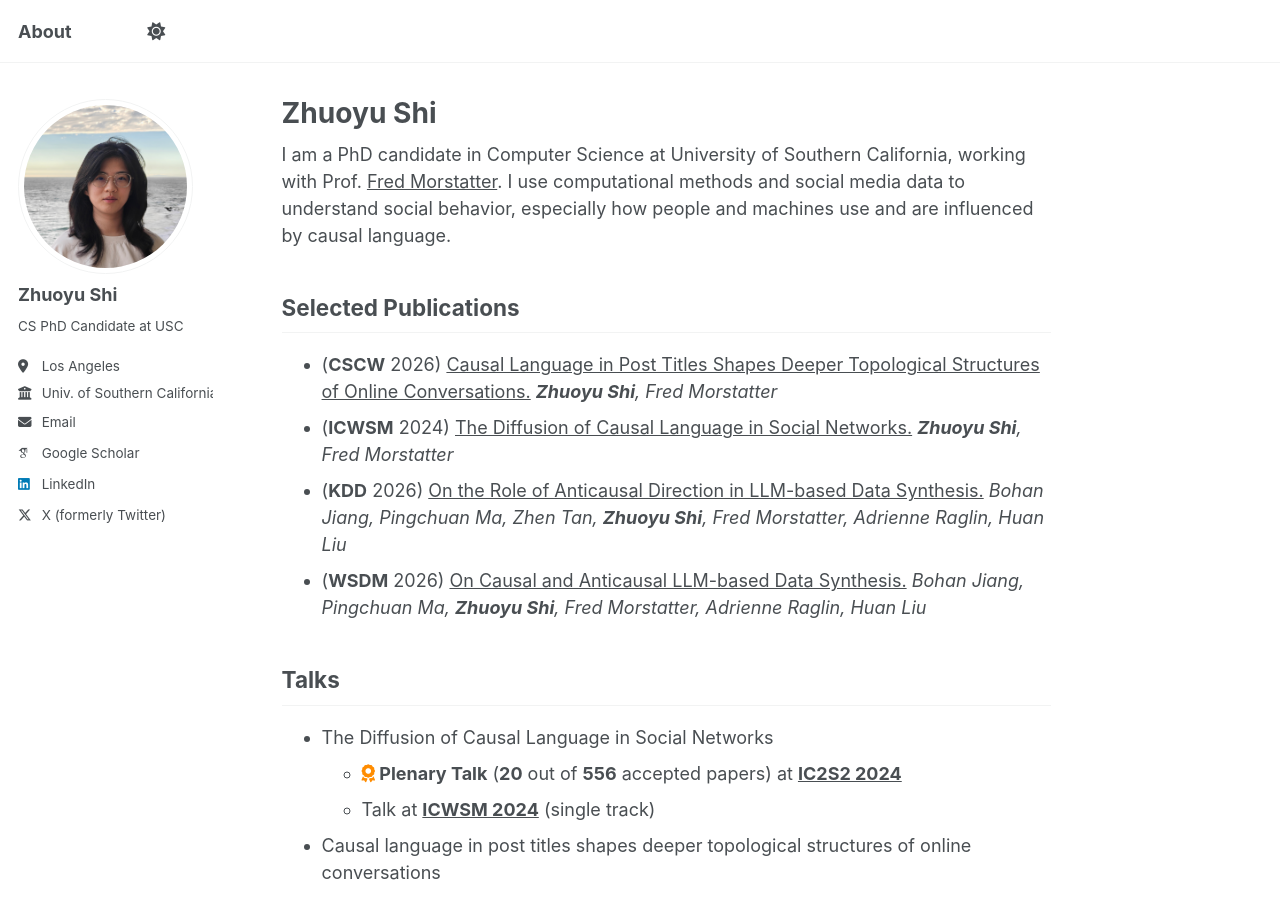
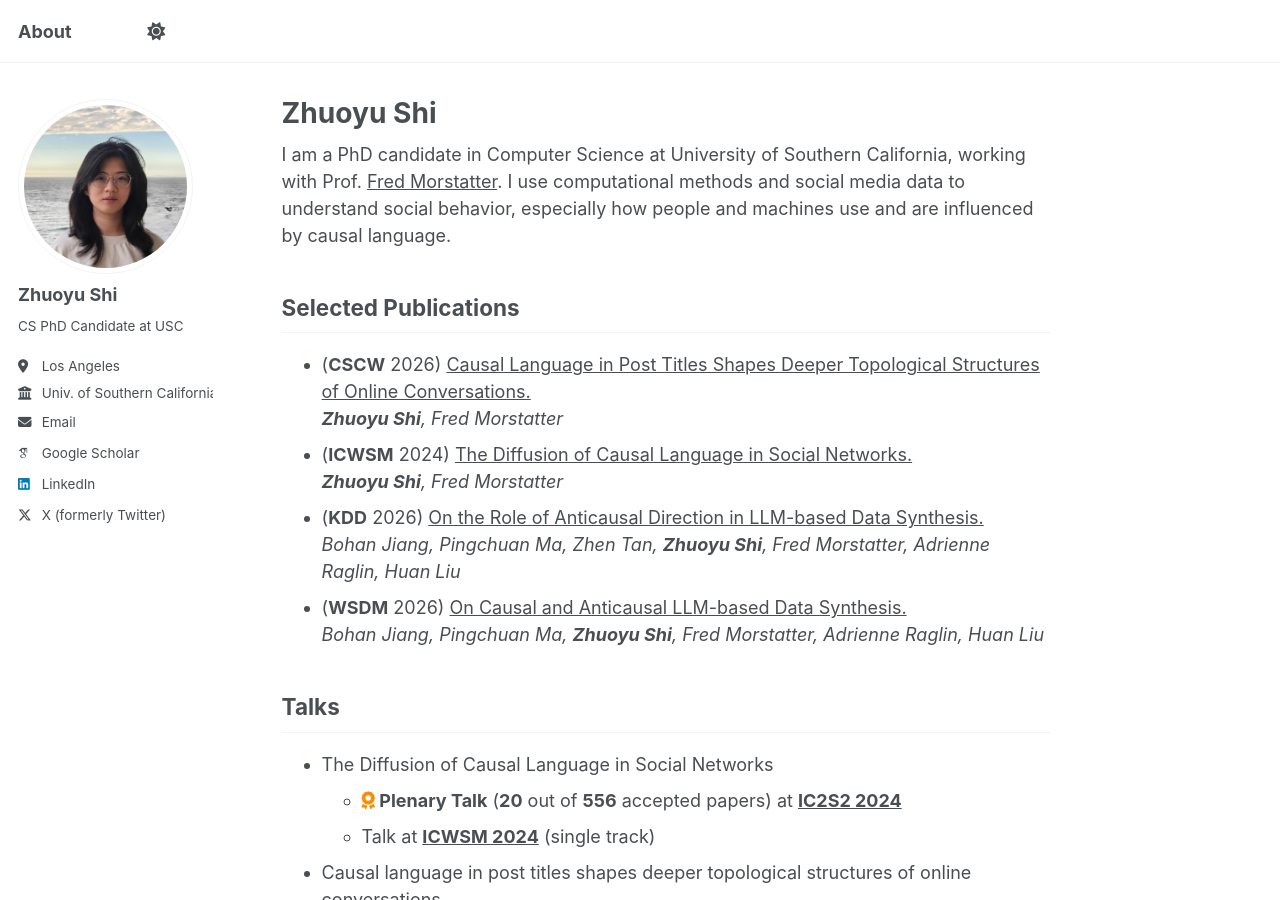
Before and after one commit to ZhuoyuShiii/zhuoyushiii.github.io, a Jekyll site: the page built from _pages/about.md, in a window 1280 px wide and 900 px high. Built offline with Jekyll 4.4.1, drawn with Linux system fonts in a browser that asks for light colours; some web fonts are replaced; a script that is not in the unit is left out.

Commit message:
Update about.md

```diff
--- a/_pages/about.md
+++ b/_pages/about.md
@@ -12,13 +12,13 @@ I am a PhD candidate in Computer Science at University of Southern California, w
 
 ## Selected Publications
 
-* (**CSCW** 2026) <a style="color:inherit" href="https://dl.acm.org/doi/pdf/10.1145/3816908">Causal Language in Post Titles Shapes Deeper Topological Structures of Online Conversations.</a>
+* (**CSCW** 2026) <a style="color:inherit" href="https://dl.acm.org/doi/pdf/10.1145/3816908">Causal Language in Post Titles Shapes Deeper Topological Structures of Online Conversations.</a> <br>
 _**Zhuoyu Shi**, Fred Morstatter_
-* (**ICWSM** 2024) <a style="color:inherit" href="https://ojs.aaai.org/index.php/ICWSM/article/view/31399">The Diffusion of Causal Language in Social Networks.</a>
+* (**ICWSM** 2024) <a style="color:inherit" href="https://ojs.aaai.org/index.php/ICWSM/article/view/31399">The Diffusion of Causal Language in Social Networks.</a> <br>
 _**Zhuoyu Shi**, Fred Morstatter_
-* (**KDD** 2026) <a style="color:inherit" href="[/article/view/31399](https://dl.acm.org/doi/abs/10.1145/3770855.3817910)">On the Role of Anticausal Direction in LLM-based Data Synthesis.</a>
+* (**KDD** 2026) <a style="color:inherit" href="[/article/view/31399](https://dl.acm.org/doi/abs/10.1145/3770855.3817910)">On the Role of Anticausal Direction in LLM-based Data Synthesis.</a> <br>
 _Bohan Jiang, Pingchuan Ma, Zhen Tan, **Zhuoyu Shi**, Fred Morstatter, Adrienne Raglin, Huan Liu_
-* (**WSDM** 2026) <a style="color:inherit" href="[/article/view/31399]([https://dl.acm.org/doi/abs/10.1145/3770855.3817910](https://dl.acm.org/doi/abs/10.1145/3773966.3779380)">On Causal and Anticausal LLM-based Data Synthesis.</a>
+* (**WSDM** 2026) <a style="color:inherit" href="[/article/view/31399]([https://dl.acm.org/doi/abs/10.1145/3770855.3817910](https://dl.acm.org/doi/abs/10.1145/3773966.3779380)">On Causal and Anticausal LLM-based Data Synthesis.</a> <br>
 _Bohan Jiang, Pingchuan Ma, **Zhuoyu Shi**, Fred Morstatter, Adrienne Raglin, Huan Liu_
 
 <!-- <i class="fa-regular fa-bookmark"></i> The 18th International AAAI Conference on Web and Social Media -->
```
